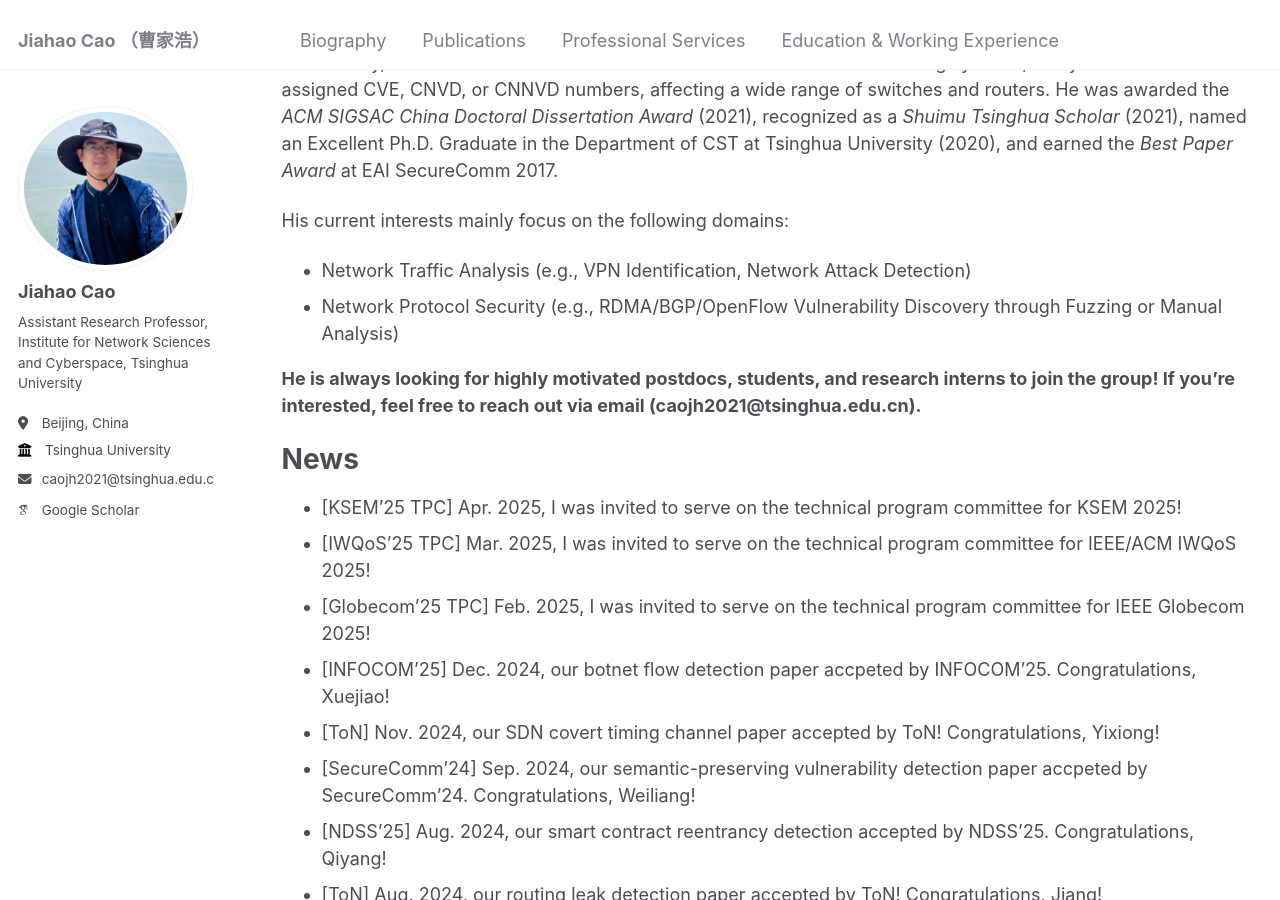
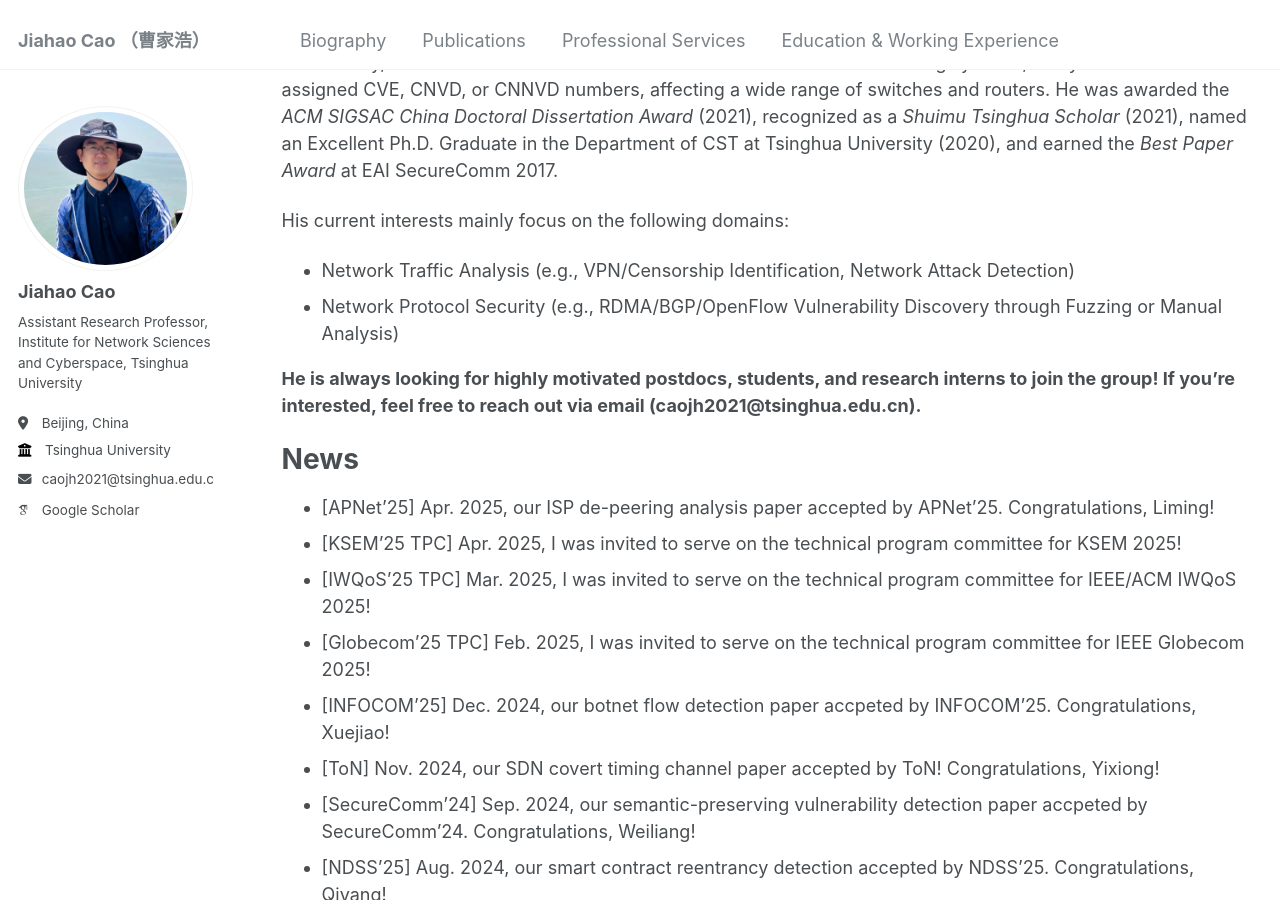
Before and after one commit to caojh15/caojh15.github.io, a Jekyll site: the page built from _pages/about.md, in a window 1280 px wide and 900 px high, scrolled down 370 px. Built offline with Jekyll 4.4.1, drawn with Linux system fonts in a browser that asks for light colours; some web fonts are replaced.

Commit message:
Update about.md

```diff
--- a/_pages/about.md
+++ b/_pages/about.md
@@ -13,13 +13,14 @@ Jiahao Cao is an Assistant Research Professor at the Institute for Network Scien
 He is broadly interested in security research related to networking protocols and systems. *He has published many papers in top-tier conferences and journals such as NDSS, ACM CCS, USENIX Security, INFOCOM, TIFS, ToN*. Additionally, he has discovered numerous vulnerabilities in various networking systems, many of which have been assigned CVE, CNVD, or CNNVD numbers, affecting a wide range of switches and routers. He was awarded the *ACM SIGSAC China Doctoral Dissertation Award* (2021), recognized as a *Shuimu Tsinghua Scholar* (2021), named an Excellent Ph.D. Graduate in the Department of CST at Tsinghua University (2020), and earned the *Best Paper Award* at EAI SecureComm 2017.
 
 His current interests mainly focus on the following domains:
-- Network Traffic Analysis (e.g., VPN Identification, Network Attack Detection)
+- Network Traffic Analysis (e.g., VPN/Censorship Identification, Network Attack Detection)
 - Network Protocol Security (e.g., RDMA/BGP/OpenFlow Vulnerability Discovery through Fuzzing or Manual Analysis)
 
 
 **He is always looking for highly motivated postdocs, students, and research interns to join the group! If you're interested, feel free to reach out via email (caojh2021@tsinghua.edu.cn).**
 
 # News
+- [APNet'25] Apr. 2025, our ISP de-peering analysis paper accepted by APNet'25. Congratulations, Liming!
 - [KSEM'25 TPC] Apr. 2025, I was invited to serve on the technical program committee for KSEM 2025!
 - [IWQoS'25 TPC] Mar. 2025, I was invited to serve on the technical program committee for IEEE/ACM IWQoS 2025!
 - [Globecom'25 TPC] Feb. 2025, I was invited to serve on the technical program committee for IEEE Globecom 2025!
```
